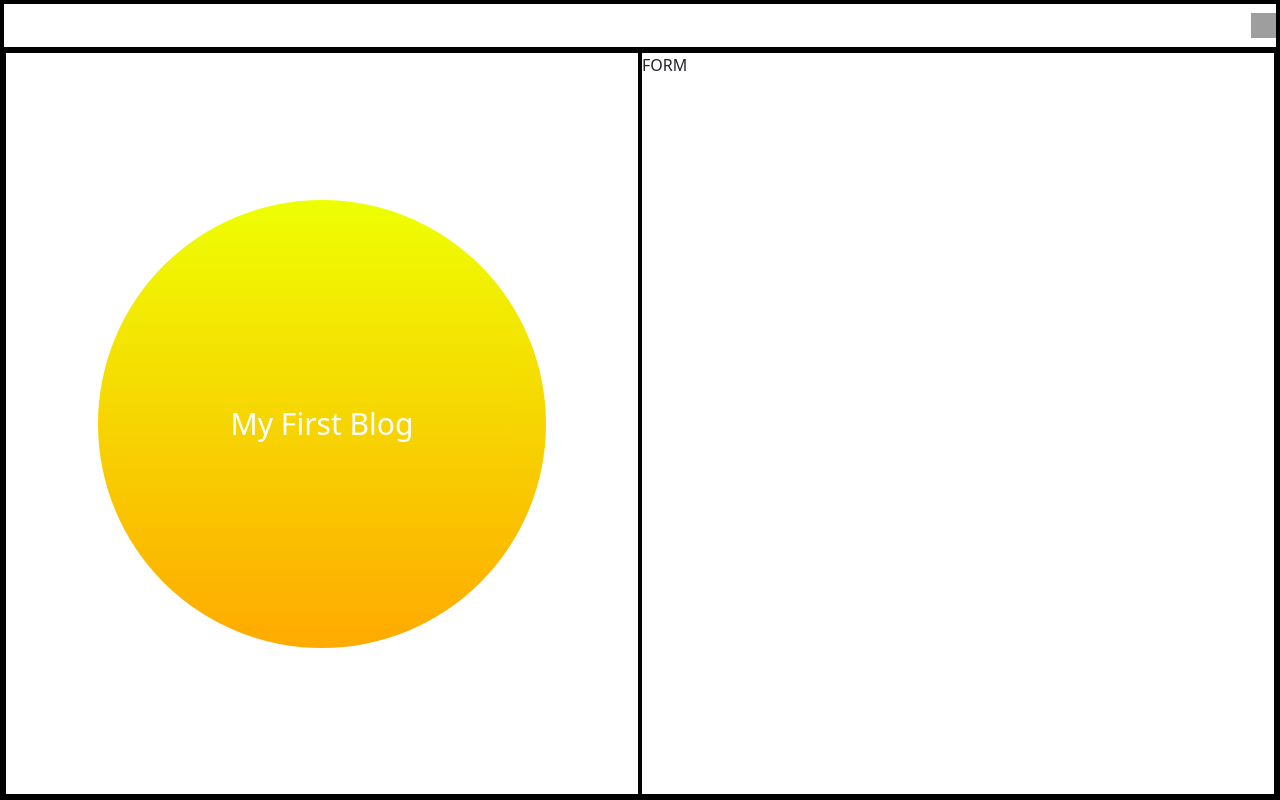
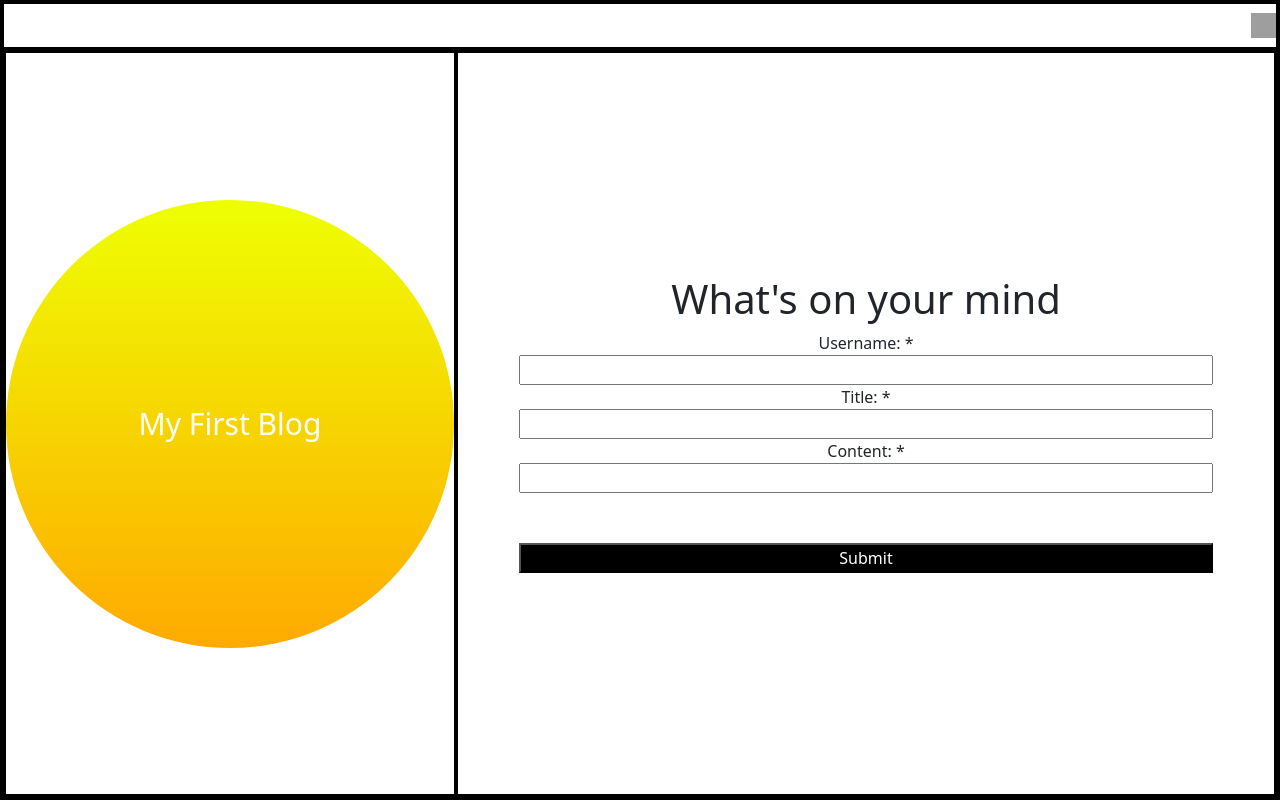
Before and after one commit to jocoso/module4-challenge, a plain HTML site: page index.html in a window 1280 px wide. Drawn offline with nearby package versions, Linux system fonts and the light colour scheme; grey boxes are pictures that could not be loaded.

Commit message:
Added an prototype form that does not submit anything.

```diff
--- a/develop/assets/css/style.css
+++ b/develop/assets/css/style.css
@@ -10,6 +10,17 @@ header {
     display: flex;
     align-items: center;
     justify-content: flex-end;
+}
+
+form input[type="button"] {
+    width: 100%;
+    background-color: black;
+    color: white;
+    margin-top: 50px;
+}
+
+form input {
+    width: 100%;
 }
 
 #picture {
@@ -47,6 +58,23 @@ header {
         justify-content: center;
 }
 
+#form {
+    flex-direction: column;
+    display: flex;
+    align-items:center;
+    justify-content:center;
+    width: 100%;
+}
+
+#form form {
+    text-align: left;
+    display: flex;
+    align-items:center;
+    justify-content:center;
+    flex-direction: column;
+    width: 85%;
+}
+
 #main-content {
     height: 100%;
     display: flex;
--- a/index.html
+++ b/index.html
@@ -32,7 +32,21 @@
         </section>
 
         <section id="form" class="box">
-          FORM
+          <h1>What's on your mind</h1>
+          <form>
+
+            <label for="username">Username: <span aria-label="required">*</span></label>
+            <input type="text" name="username" id="username-input">
+
+            <label for="title">Title: <span aria-label="required">*</span></label>
+            <input type="text" name="title" id="title-input">
+
+            <label for="content">Content: <span aria-label="required">*</span></label>
+            <input type="text" name="content" id="content-input">
+
+            <input type="button" value="Submit">
+
+          </form>
         </section>
 
     </section>
```
